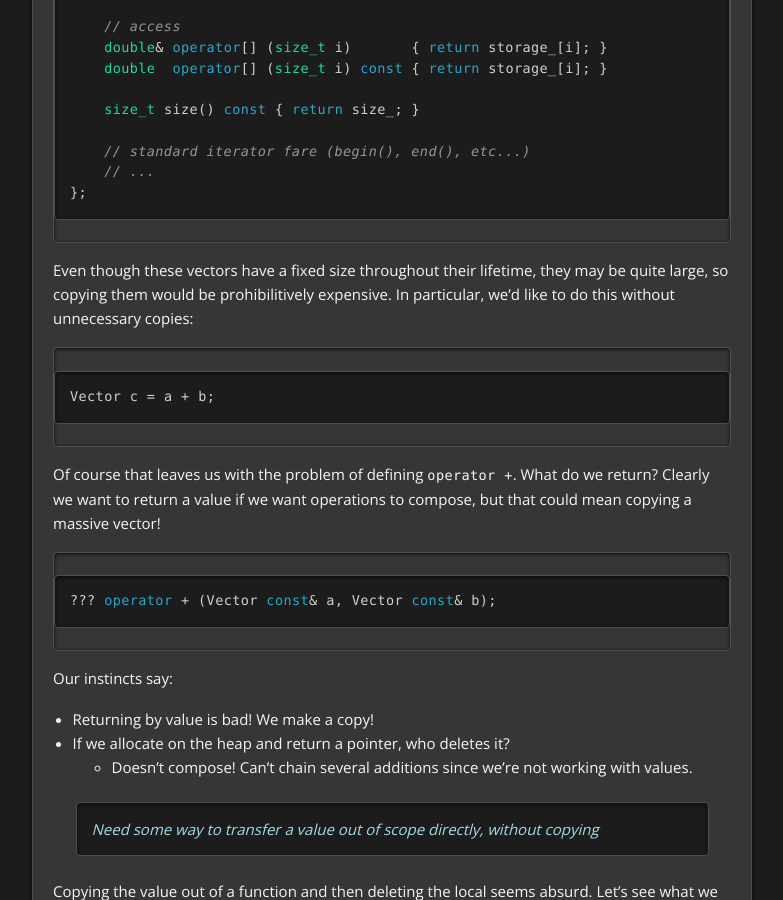
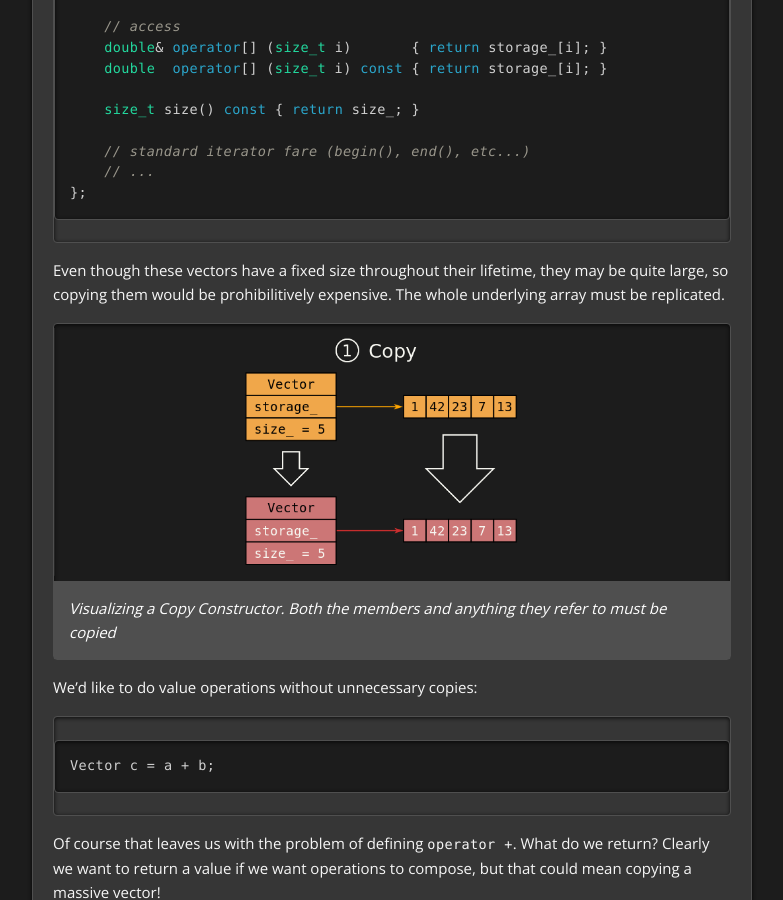
Before and after one commit to KholdStare/kholdstare.github.com, a Jekyll site: the page built from _posts/2013-05-12-moves-demystified.markdown, in a window 1280 px wide and 900 px high, scrolled down 1451 px. Shown: the whole window, without its empty margins (123-906 px from the left). Built offline with Jekyll 4.4.1, drawn with Linux system fonts in a browser that asks for light colours; some of the changed text lies outside the part shown.

Commit message:
Adding diagrams for moving/copying

```diff
--- a/_posts/2013-05-12-moves-demystified.markdown
+++ b/_posts/2013-05-12-moves-demystified.markdown
@@ -100,8 +100,14 @@
 {% endhighlight %}
 
 Even though these vectors have a fixed size throughout their lifetime, they may
-be quite large, so copying them would be prohibilitively expensive. In
-particular, we'd like to do this without unnecessary copies:
+be quite large, so copying them would be prohibilitively expensive. The whole
+underlying array must be replicated.
+
+{% assign diagram = "copying-vector" %}
+{% assign caption = "Visualizing a Copy Constructor. Both the members and anything they refer to must be copied" %}
+{% include diagram.html %}
+
+We'd like to do value operations without unnecessary copies:
 
 {% highlight cpp %}
 Vector c = a + b;
@@ -279,6 +285,10 @@
    * Having stolen the pointers/resources, we nullify these fields in the
      source so the destructor doesn't release them.
 
+{% assign diagram = "moving-vector" %}
+{% assign caption = "Visualizing a Move Constructor in two steps. The resources are 'Stolen' from the source." %}
+{% include diagram.html %}
+
 > Rvalues cannot be used directly, only through rvalue references
 > <code>&amp;&amp;</code>, and are very different notions.  Rvalue references
 > allow specifying a function overload for an expiring value
```
Also changed, not shown: diagrams/copying-vector.png (added), diagrams/copying-vector.svg (added), diagrams/moving-vector.png (added), diagrams/moving-vector.svg (added), 2 other files.
